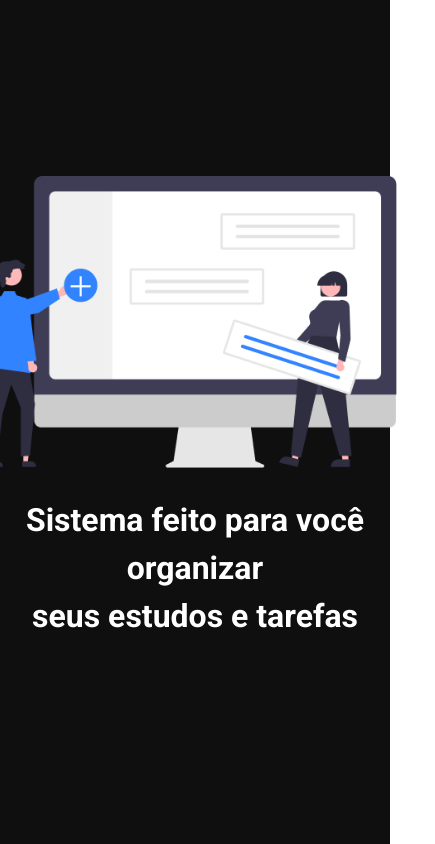
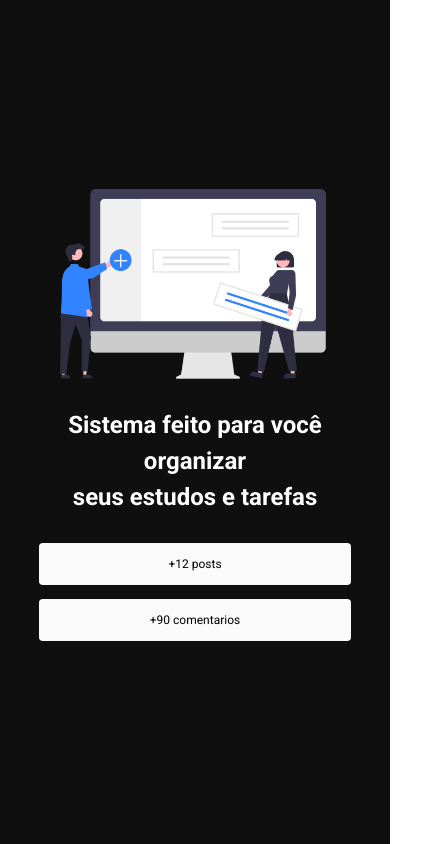
Before and after one commit to erick-d-ps/Tarefas-, a Next.js app: page / in a window 390 px wide. Shown: the whole page, 435 px wide, since content can reach past the window. Built offline with nearby package versions, Linux system fonts and the light colour scheme.

Commit message:
termino do styles da pagina home

```diff
--- a/src/pages/index.tsx
+++ b/src/pages/index.tsx
@@ -24,6 +24,19 @@
           <h1 className={styles.title}>Sistema feito para você organizar <br />
           seus estudos e tarefas
           </h1>
+
+          <div className={styles.infoContent}>
+
+            <section className={styles.box}>
+              <span>+12 posts</span>
+            </section>
+
+            <section className={styles.box}>
+              <span>+90 comentarios</span>
+            </section>
+
+          </div>
+
         </div>
       </main>
     </div>
--- a/styles/Home.module.css
+++ b/styles/Home.module.css
@@ -28,3 +28,43 @@
   margin: 28px;
   line-height: 150%;
 }
+
+.infoContent{
+  display: flex;
+  width: 100%;
+  align-items: center;
+  justify-content: space-around;
+}
+
+.box{
+  background-color: #fafafa;
+  padding:14px 44px;
+  border-radius: 4px;
+  transition: transform 0.4s;
+}
+
+.box:hover{
+  transform: scale(1.08);
+}
+
+@media screen and (max-width: 580px) {
+  .hero {
+    max-width: 80%;
+  }
+
+  .title{
+    font-size: 24px;
+  }
+
+  .infoContent{
+    flex-direction: column;
+    gap: 0;
+  }
+
+  .box {
+    width: 80%;
+    margin-bottom: 14px;
+    font-size: 12px;
+    text-align: center;
+  }
+}
```
